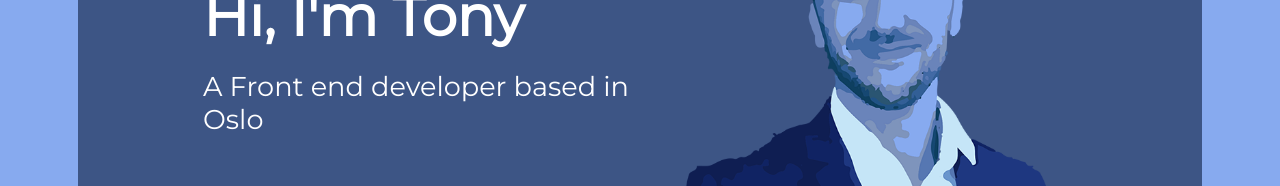
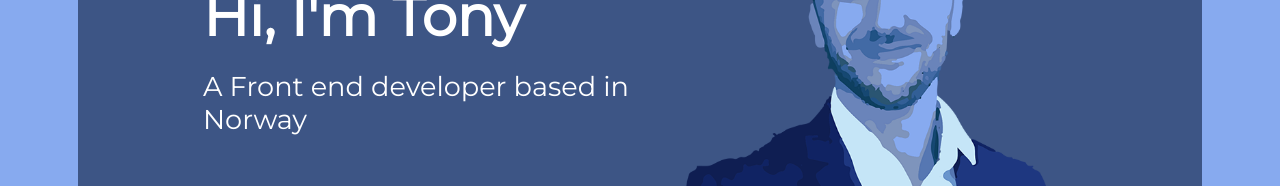
Before and after one commit to TonyHeimark/netlify-test, a React (Create React App) app: page / in a window 1280 px wide. Shown: the part 300-486 px from the top of the page. Built offline with nearby package versions, Linux system fonts and the light colour scheme.

Commit message:
new text

```diff
--- a/src/components/Home.js
+++ b/src/components/Home.js
@@ -5,7 +5,7 @@ export default ({ handlePortfolio }) => {
     <div className="Home page">
       <div>
         <h1>Hi, I'm Tony</h1>
-        <p>A Front end developer based in Oslo</p>
+        <p>A Front end developer based in Norway</p>
         <button className="cta-btn" onClick={handlePortfolio}>
           Check out my work!
         </button>
```
